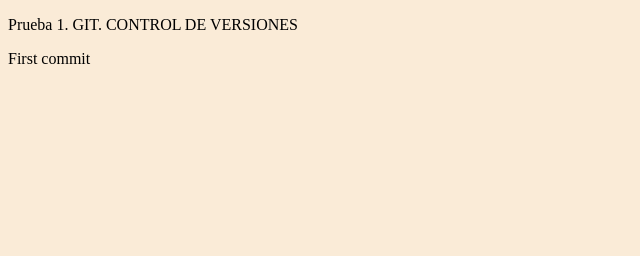
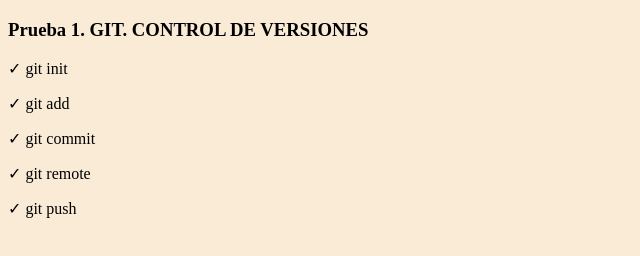
Before and after one commit to bithouse-global/Prueba_1_GIT_CONTROL_DE_VERSIONES, a plain HTML site: page index.html in a window 1280 px wide. Shown: the whole page, without its empty margins (0-640 px from the left). Drawn offline with Linux system fonts and the light colour scheme.

Commit message:
commit to remote

```diff
--- a/index.html
+++ b/index.html
@@ -10,8 +10,12 @@
 <body>
 
     <div>
-        <p>Prueba 1. GIT. CONTROL DE VERSIONES</p>
-        <p>First commit</p>
+        <h3>Prueba 1. GIT. CONTROL DE VERSIONES</h3>
+        <p>✓ git init</p>
+        <p>✓ git add</p>
+        <p>✓ git commit</p>
+        <p>✓ git remote</p>
+        <p>✓ git push</p>
     </div>
 
     <script src="./js/app.js"></script>
```
